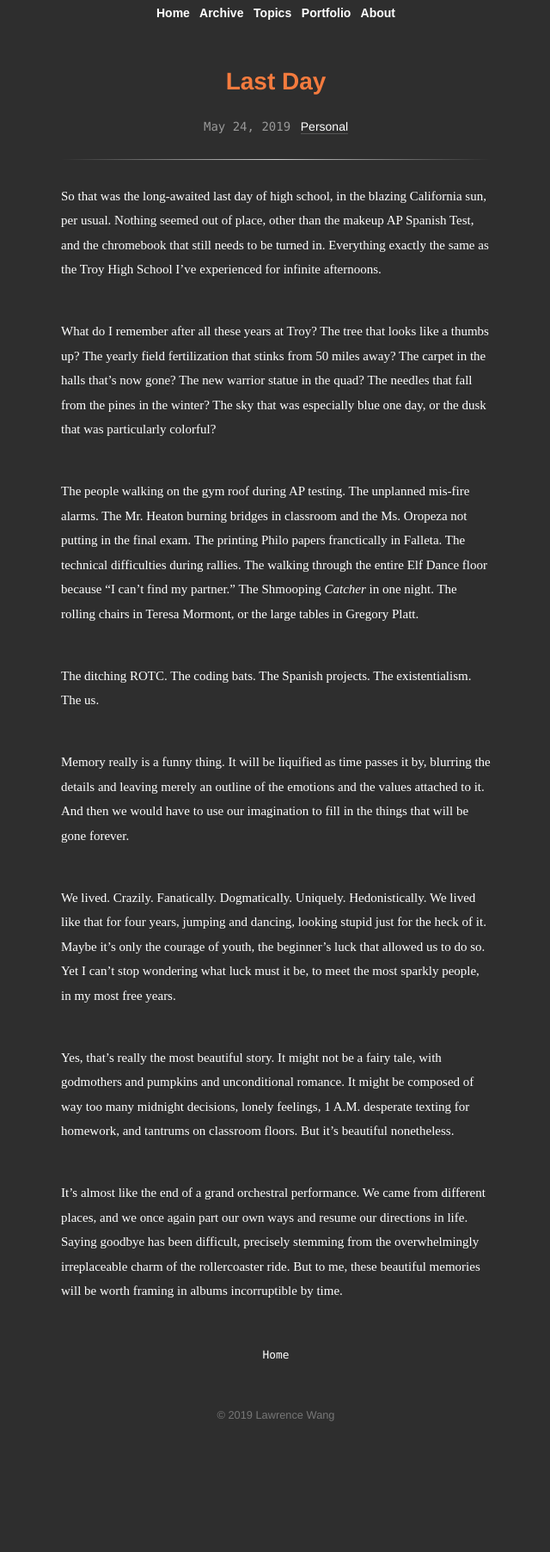
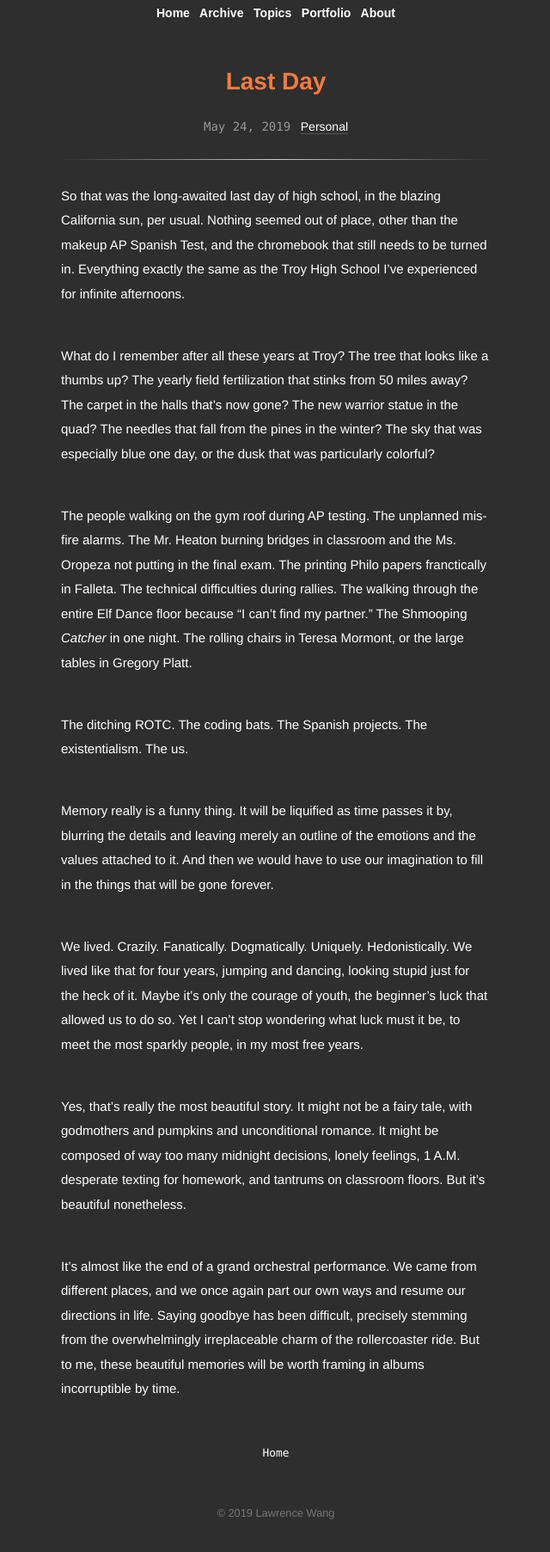
Before and after one commit to law-wang/blog-1.1, a Jekyll site: the page built from _posts/2019-05-24-last-day.md, in a window 1280 px wide. Shown: the part 286-2091 px from the top of the page at 86% size, without its empty margins (319-959 px from the left). Built offline with Jekyll 4.4.1, drawn with Linux system fonts in a browser that asks for light colours; some web fonts are replaced; before the commit the page ends 1977 px from its top, so only the background shows below that.

Commit message:
Update main.scss

```diff
--- a/_sass/main.scss
+++ b/_sass/main.scss
@@ -32,10 +32,6 @@ body {
   }
 }
 
-p {
-  font-family: "whitman-display";
-  font-weight: 500;
-}
 h1 {
   font-family: "rig-solid-bold-fill", sans-serif;
 	font-weight: 700;
```
